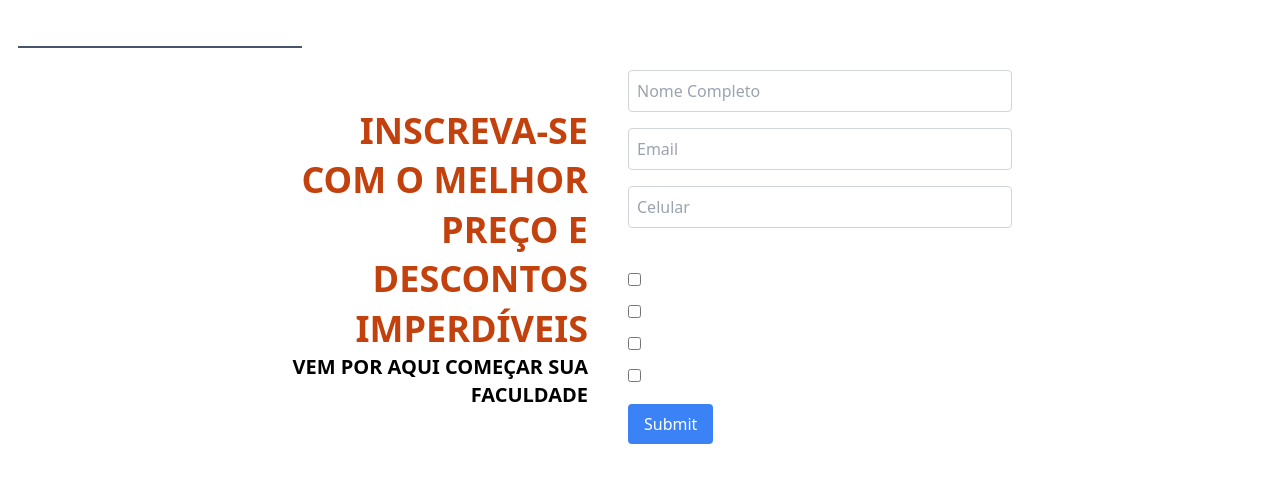
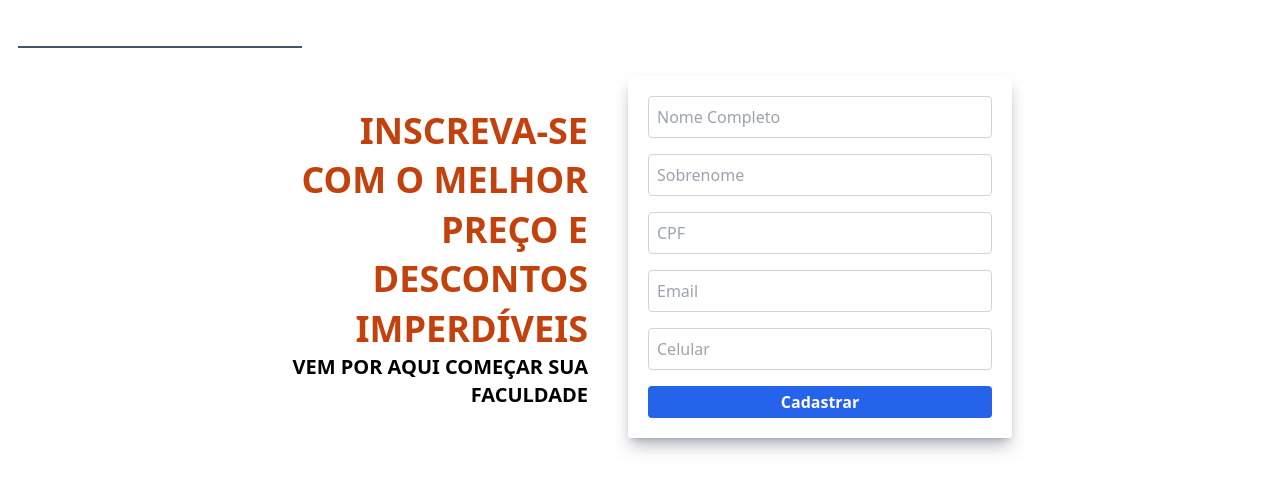
Before and after one commit to camillaalves12/StudentHub, a React (Vite) app: page / in a window 1280 px wide. Shown: the part 2543-3034 px from the top of the page. Built offline with nearby package versions, Linux system fonts and the light colour scheme.

Commit message:
style: modifiquei o tamanho do texto  e retirei alguns campos do forms

```diff
--- a/src/components/Register/Register.jsx
+++ b/src/components/Register/Register.jsx
@@ -11,17 +11,39 @@ export default function Register() {
   const onSubmit = (data) => console.log(data)
 
   return (
-    <div className="w-96 text-white">
+    <div className="h-auto w-96 rounded-sm p-5 text-black shadow-lg shadow-gray-500/50">
       <form onSubmit={handleSubmit(onSubmit)} className="space-y-4">
         <div>
           <input
             id="name"
             {...register('name', { required: 'Nome é obrigatório' })}
-            className="block w-full rounded border border-gray-300 p-2 outline-none"
+            className="block w-full rounded border border-gray-300 p-2 text-black outline-none"
             placeholder="Nome Completo"
           />
           {errors.name && (
             <span className="text-red-500">{errors.name.message}</span>
+          )}
+        </div>
+        <div>
+          <input
+            id="surname"
+            {...register('surname', { required: 'Sobrenome é obrigatório' })}
+            className="block w-full rounded border border-gray-300 p-2 text-black outline-none"
+            placeholder="Sobrenome"
+          />
+          {errors.surname && (
+            <span className="text-red-500">{errors.surname.message}</span>
+          )}
+        </div>
+        <div>
+          <input
+            id="cpf"
+            {...register('cpf', { required: 'CPF é obrigatório' })}
+            className="block w-full rounded border border-gray-300 p-2 text-black outline-none"
+            placeholder="CPF"
+          />
+          {errors.cpf && (
+            <span className="text-red-500">{errors.cpf.message}</span>
           )}
         </div>
 
@@ -51,55 +73,10 @@ export default function Register() {
           )}
         </div>
 
-        <div>
-          <label>Cursos</label>
-          <div className="space-y-2">
-            <div>
-              <label className="block">
-                <input
-                  type="checkbox"
-                  {...register('courses')}
-                  value="Enfermagem"
-                />
-                Enfermagem (Saúde)
-              </label>
-            </div>
-            <div>
-              <label className="block">
-                <input
-                  type="checkbox"
-                  {...register('courses')}
-                  value="Desenvolvimento de Software"
-                />
-                Desenvolvimento de Software (Tecnologia)
-              </label>
-            </div>
-            <div>
-              <label className="block">
-                <input
-                  type="checkbox"
-                  {...register('courses')}
-                  value="Pedagogia"
-                />
-                Pedagogia (Educação)
-              </label>
-            </div>
-            <div>
-              <label className="block">
-                <input
-                  type="checkbox"
-                  {...register('courses')}
-                  value="Engenharia Civil"
-                />
-                Engenharia Civil (Engenharias)
-              </label>
-            </div>
-          </div>
-        </div>
-
         <input
           type="submit"
-          className="rounded bg-blue-500 px-4 py-2 text-white"
+          className="w-full cursor-pointer rounded bg-blue-600 px-4 py-1 font-semibold text-white hover:bg-blue-700"
+          value="Cadastrar"
         />
       </form>
     </div>
```
